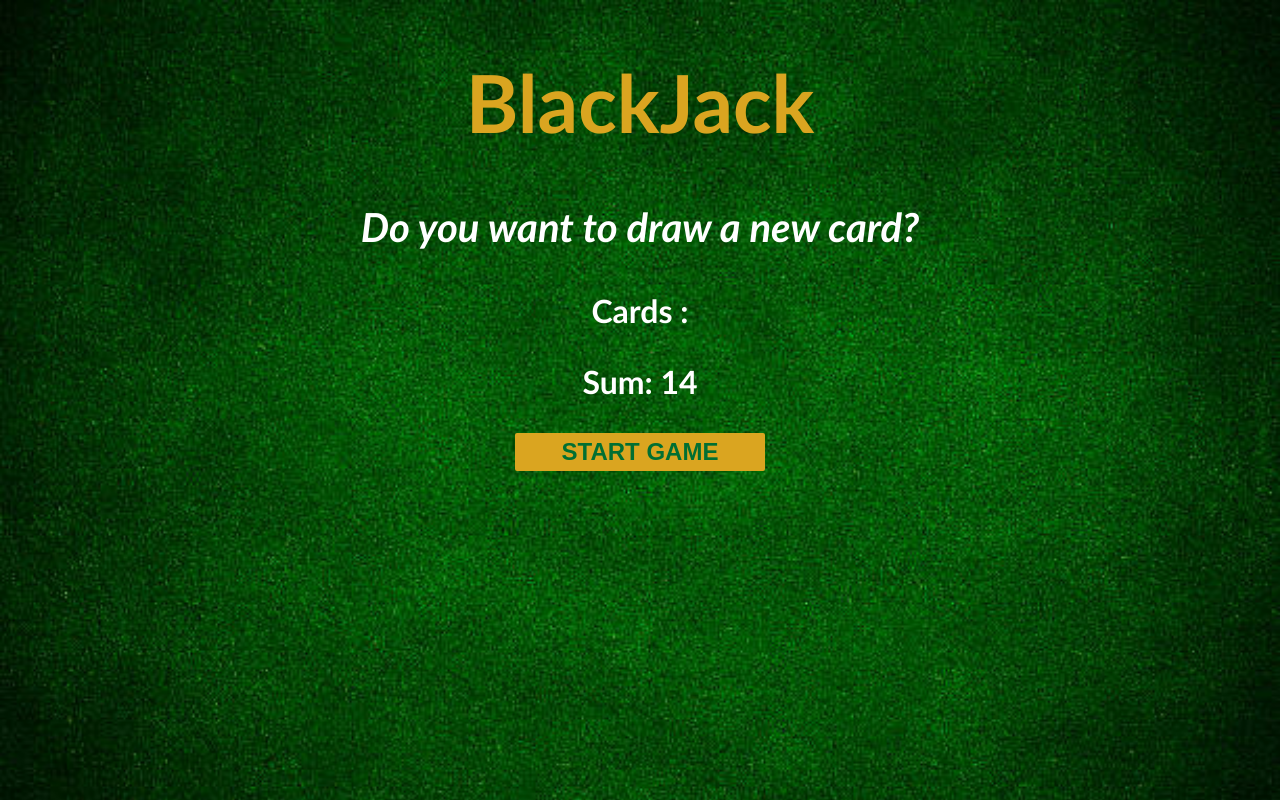
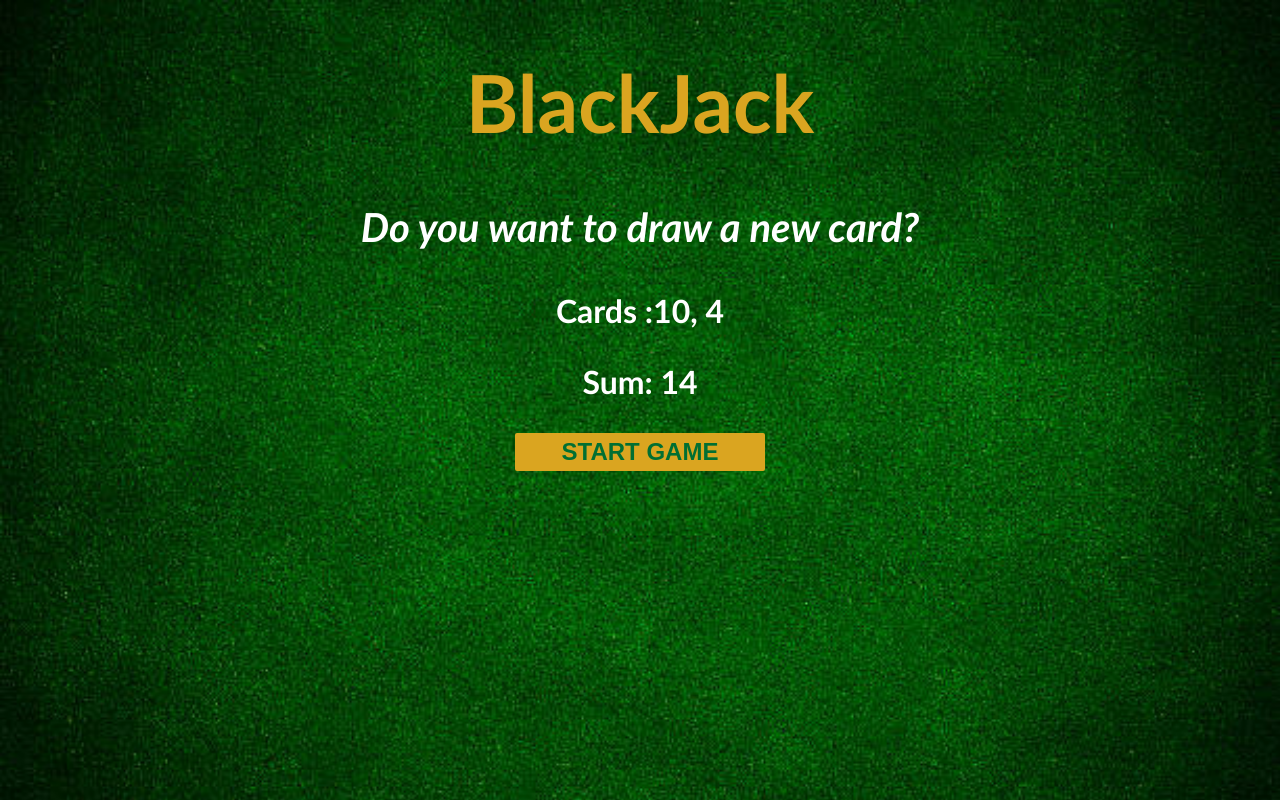
Before and after one commit to yash251/blackjack-js, a plain HTML site: page index.html in a window 1280 px wide. Both pictures are taken after a click on the button "START GAME". Drawn offline with Linux system fonts and the light colour scheme.

Commit message:
display cards

```diff
--- a/index.html
+++ b/index.html
@@ -11,7 +11,7 @@
 
     <h1>BlackJack</h1>
     <p id="message-el">Want to play a round?</p>
-    <p>Cards :</p>
+    <p id="cards-el">Cards :</p>
     <p id="sum-el">Sum :</p>
 
     <button onclick="startGame()">START GAME</button>
--- a/index.js
+++ b/index.js
@@ -1,15 +1,16 @@
-let firstCard = 10
-let secondCard = 4
-let sum = firstCard + secondCard
-let hasBlackJack = false
-let isAlive = true
-let message = ""
+let firstCard = 10;
+let secondCard = 4;
+let sum = firstCard + secondCard;
+let hasBlackJack = false;
+let isAlive = true;
+let message = "";
 
-let messageEl = document.getElementById("message-el")
-let sumEl = document.getElementById("sum-el")
-console.log(sumEl)
+let messageEl = document.getElementById("message-el");
+let sumEl = document.getElementById("sum-el");
+let cardsEl = document.getElementById("cards-el");
 
 function startGame() {
+    cardsEl.textContent = "Cards :" + firstCard + ", " +secondCard;
     sumEl.textContent = "Sum: " + sum;
     if (sum <= 20) {
         message = "Do you want to draw a new card?"
```
